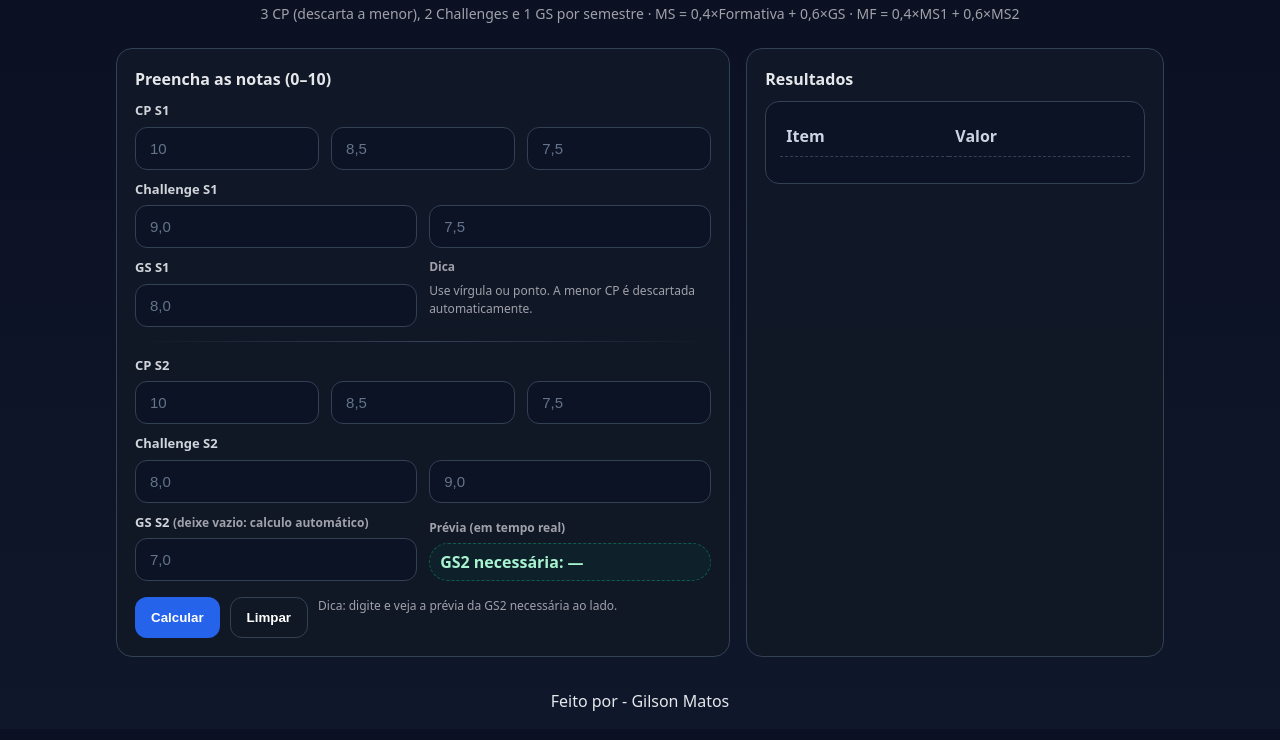
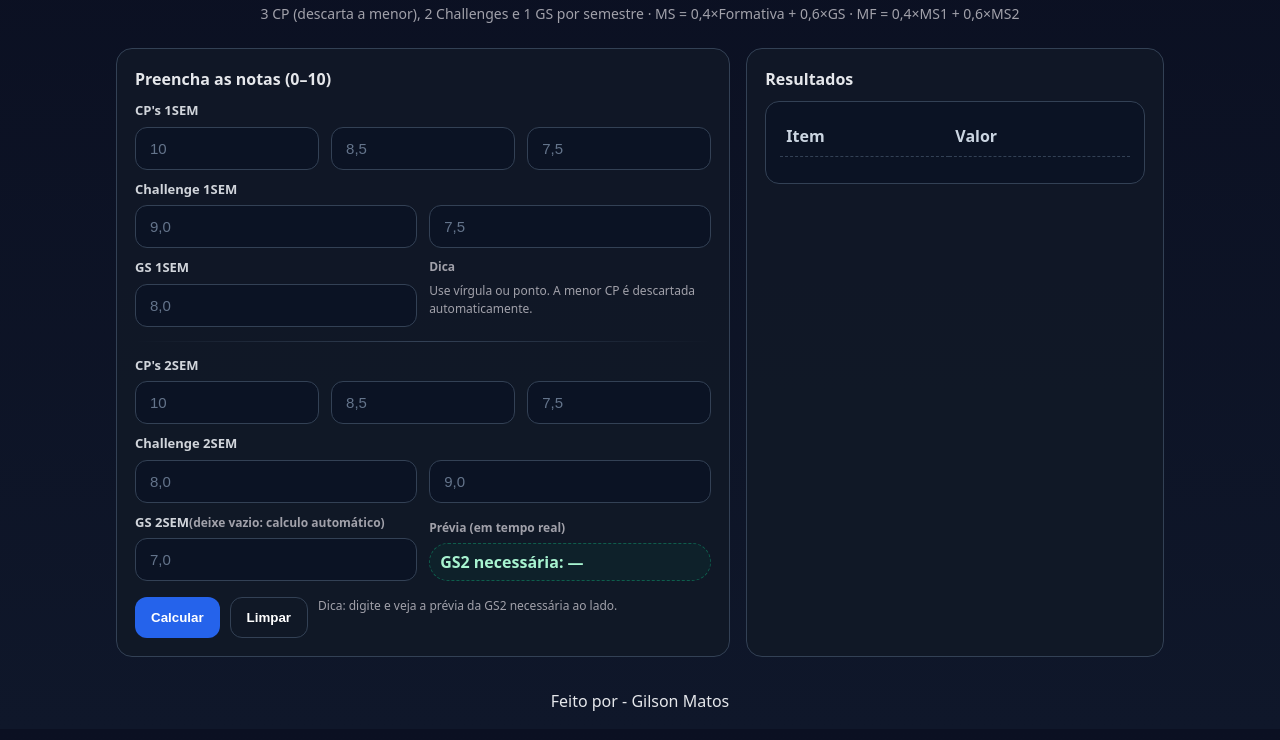
Before and after one commit to gilsondmatos/calculadora-fiap, a plain HTML site: page index.html in a window 1280 px wide. Shown: the part 60-800 px from the top of the page. Drawn offline with Linux system fonts and the light colour scheme.

Commit message:
Alteracoes textos

```diff
--- a/index.html
+++ b/index.html
@@ -3,7 +3,7 @@
 <head>
 <meta charset="utf-8">
 <meta name="viewport" content="width=device-width, initial-scale=1">
-<title>Calculadora de Notas — FIAP (0–10)</title>
+<title>Calculadora de Notas</title>
 <style>
   :root{
     --bg:#0b1022; --panel:#0f172a; --ink:#e5e7eb; --muted:#a1a1aa;
@@ -61,32 +61,32 @@
       <h3>Preencha as notas (0–10)</h3>
 
       <div class="fields cols-3">
-        <div class="field"><label>CP S1</label><input id="cp1a" inputmode="decimal" placeholder="10"></div>
+        <div class="field"><label>CP's 1SEM</label><input id="cp1a" inputmode="decimal" placeholder="10"></div>
         <div class="field"><label>&nbsp;</label><input id="cp1b" inputmode="decimal" placeholder="8,5"></div>
         <div class="field"><label>&nbsp;</label><input id="cp1c" inputmode="decimal" placeholder="7,5"></div>
       </div>
       <div class="fields cols-2" style="margin-top:10px">
-        <div class="field"><label>Challenge S1</label><input id="ch1a" inputmode="decimal" placeholder="9,0"></div>
+        <div class="field"><label>Challenge 1SEM</label><input id="ch1a" inputmode="decimal" placeholder="9,0"></div>
         <div class="field"><label>&nbsp;</label><input id="ch1b" inputmode="decimal" placeholder="7,5"></div>
       </div>
       <div class="fields cols-2" style="margin-top:10px">
-        <div class="field"><label>GS S1</label><input id="gs1" inputmode="decimal" placeholder="8,0"></div>
+        <div class="field"><label>GS 1SEM</label><input id="gs1" inputmode="decimal" placeholder="8,0"></div>
         <div class="field"><label class="note">Dica</label><div class="note">Use vírgula ou ponto. A menor CP é descartada automaticamente.</div></div>
       </div>
 
       <div class="divider"></div>
 
       <div class="fields cols-3">
-        <div class="field"><label>CP S2</label><input id="cp2a" inputmode="decimal" placeholder="10"></div>
+        <div class="field"><label>CP's 2SEM</label><input id="cp2a" inputmode="decimal" placeholder="10"></div>
         <div class="field"><label>&nbsp;</label><input id="cp2b" inputmode="decimal" placeholder="8,5"></div>
         <div class="field"><label>&nbsp;</label><input id="cp2c" inputmode="decimal" placeholder="7,5"></div>
       </div>
       <div class="fields cols-2" style="margin-top:10px">
-        <div class="field"><label>Challenge S2</label><input id="ch2a" inputmode="decimal" placeholder="8,0"></div>
+        <div class="field"><label>Challenge 2SEM</label><input id="ch2a" inputmode="decimal" placeholder="8,0"></div>
         <div class="field"><label>&nbsp;</label><input id="ch2b" inputmode="decimal" placeholder="9,0"></div>
       </div>
       <div class="fields cols-2" style="margin-top:10px;align-items:flex-end">
-        <div class="field"><label>GS S2 <span class="note">(deixe vazio: calculo automático)</span></label><input id="gs2" inputmode="decimal" placeholder="7,0"></div>
+        <div class="field"><label>GS 2SEM<span class="note">(deixe vazio: calculo automático)</span></label><input id="gs2" inputmode="decimal" placeholder="7,0"></div>
         <div class="field">
           <label class="note">Prévia (em tempo real)</label>
           <div class="pill" id="pillNeed">GS2 necessária: —</div>
```
